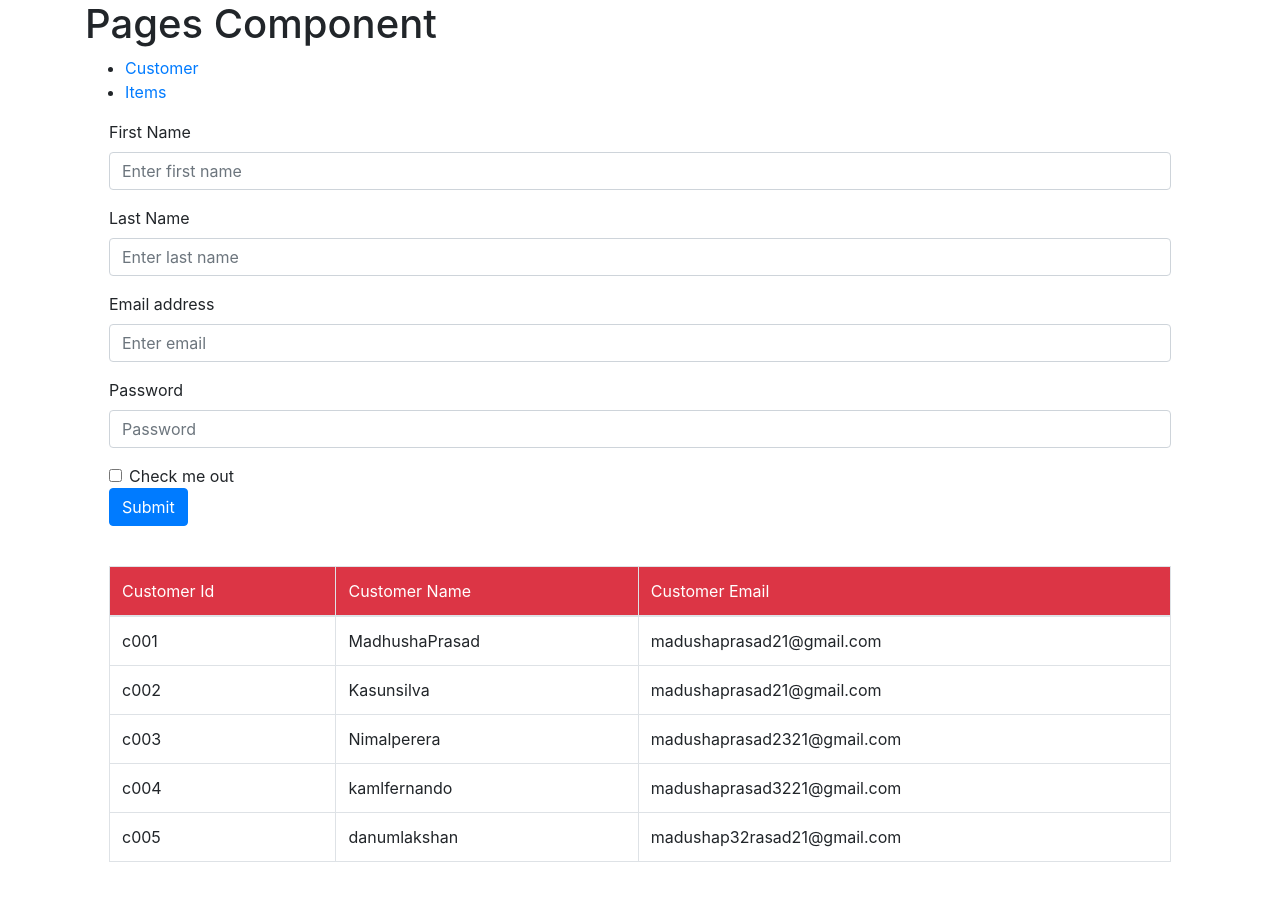
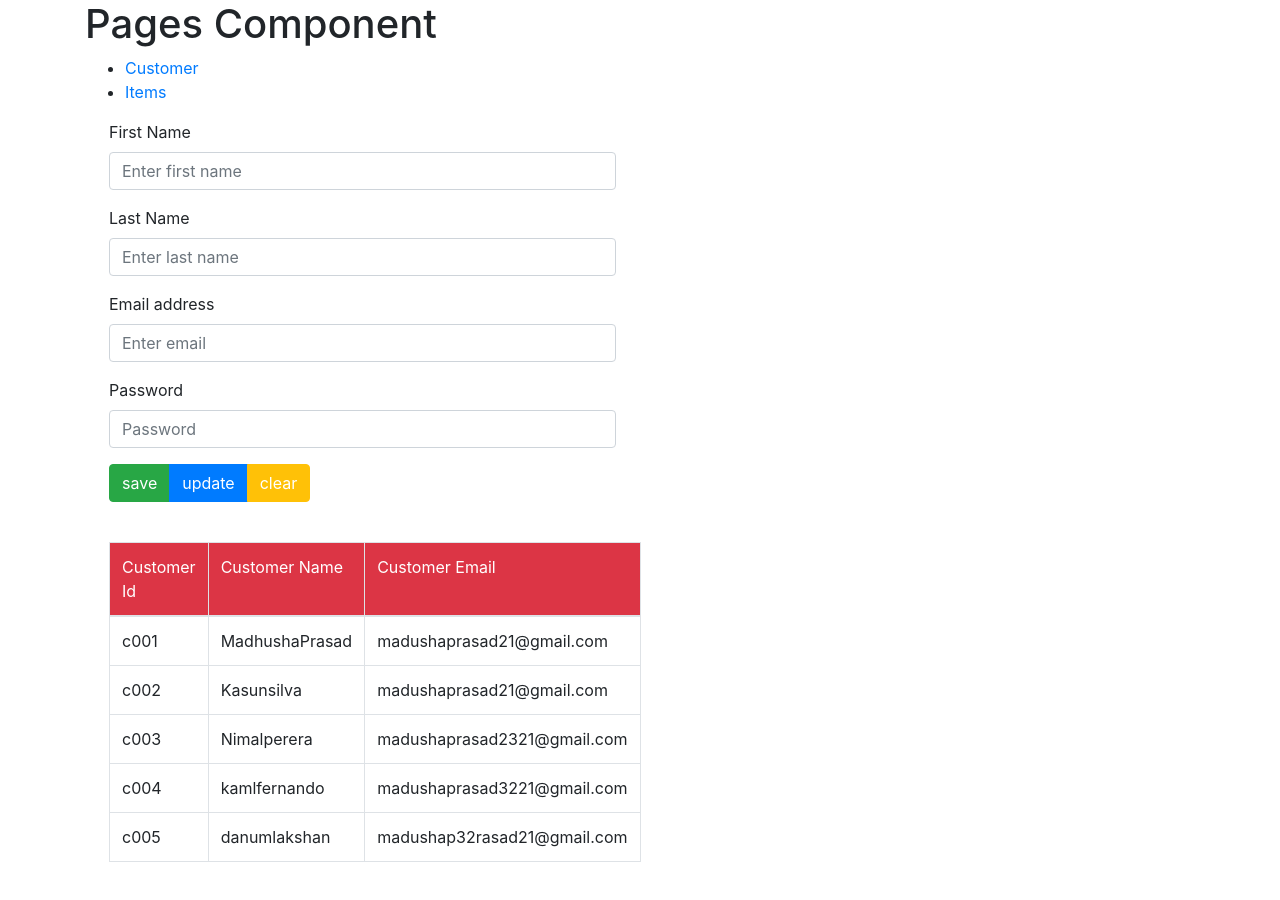
Before and after one commit to MadhushaPrasad/hello-angular-19, an Angular app: page /pages/customer in a window 1280 px wide. Built offline with nearby package versions, Linux system fonts and the light colour scheme.

Commit message:
chore: reset form done

```diff
--- a/src/app/pages/customer/customer.component.css
+++ b/src/app/pages/customer/customer.component.css
@@ -0,0 +1,7 @@
+.form-control.ng-touched.ng-invalid {
+  border: 2px solid red !important
+}
+
+.form-control.ng-touched.ng-valid {
+  border: 2px solid green !important
+}
--- a/src/app/pages/customer/customer.component.html
+++ b/src/app/pages/customer/customer.component.html
@@ -1,5 +1,5 @@
-<div class="px-4">
-  <form>
+<div class="px-4 col-6">
+  <form #customerForm="ngForm" (ngSubmit)="saveCustomer()" class="form-group">
     <div class="form-group">
       <label for="firstName">First Name</label>
       <input type="text" [(ngModel)]="firstName" class="form-control" id="firstName" name="firstName"
@@ -22,14 +22,14 @@
       <input type="password" [(ngModel)]="password" class="form-control" id="password" name="password"
         placeholder="Password">
     </div>
-    <div class="form-check">
-      <input type="checkbox" class="form-check-input" id="exampleCheck1">
-      <label class="form-check-label" for="exampleCheck1">Check me out</label>
+    <div class="btn-group">
+      <button type="submit" class="btn btn-success" (click)="saveCustomer()">save</button>
+      <button type="submit" class="btn btn-primary" (click)="saveCustomer()">update</button>
+      <button type="button" class="text-white btn btn-warning" (click)="resetForm()">clear</button>
     </div>
-    <button type="button" class="btn btn-primary" (click)="saveCustomer()">Submit</button>
   </form>
 </div>
-<div class="mt-3 px-4 py-4 col-12">
+<div class="px-4 py-4 col-6">
   <table class="table table-bordered table-hover">
     <thead class="bg-danger text-white">
       <tr>
--- a/src/app/pages/customer/customer.component.ts
+++ b/src/app/pages/customer/customer.component.ts
@@ -1,6 +1,6 @@
 import { CommonModule } from '@angular/common';
-import { Component } from '@angular/core';
-import { FormsModule } from '@angular/forms';
+import { Component, ViewChild } from '@angular/core';
+import { FormsModule, NgForm } from '@angular/forms';
 
 @Component({
   selector: 'app-customer',
@@ -9,6 +9,9 @@ import { FormsModule } from '@angular/forms';
   styleUrl: './customer.component.css'
 })
 export class CustomerComponent {
+
+  @ViewChild('customerForm')
+  customerForm!: NgForm;
 
 
   firstName: string = ""
@@ -45,6 +48,12 @@ export class CustomerComponent {
 
     this.customers.push(row)
 
+    this.customerForm.reset()
+
+  }
+
+  resetForm() {
+    this.customerForm.reset()
   }
 
 
```
